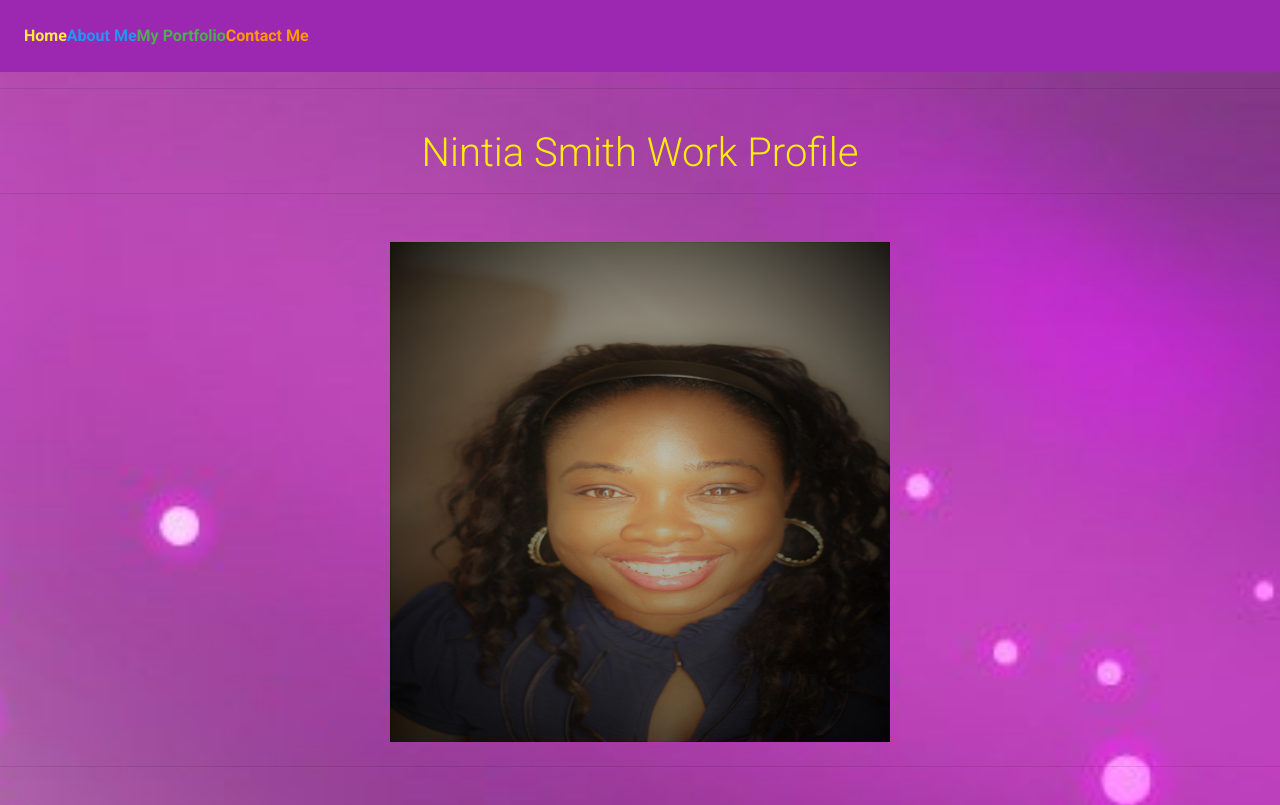
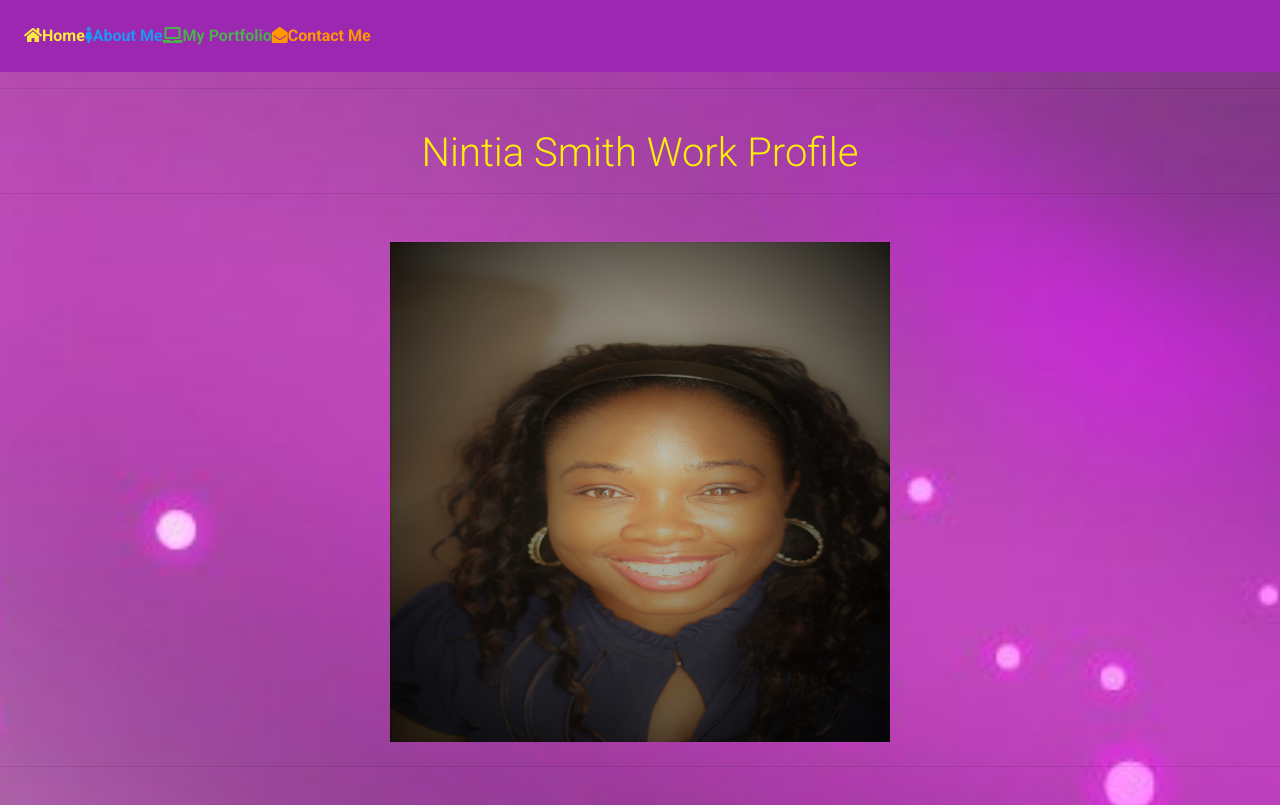
Before and after one commit to nnismithllc/NSmithWorkProfile, a React (Create React App) app: page / in a window 1280 px wide. Shown: the top 805 px of the page. Built offline with nearby package versions, Linux system fonts and the light colour scheme.

Commit message:
updated button- working file

```diff
--- a/package.json
+++ b/package.json
@@ -13,7 +13,7 @@
     "gh-pages": "^3.1.0",
     "mdbreact": "^4.27.0",
     "react": "^16.14.0",
-    "react-dom": "^17.0.1",
+    "react-dom": "^16.14.0",
     "react-router-dom": "^5.2.0",
     "react-router-hash-link": "^2.2.2",
     "react-scripts": "4.0.0",
--- a/src/App.css
+++ b/src/App.css
@@ -1,6 +1,6 @@
 body {
-  height: 100%;
-  width: 100%;
+height: 100%;
+width: 100%;
 background-image: url('../src/Component/public/images/purple.jpg');
 background-position: center;
 background-repeat: no-repeat;
--- a/src/Component/Contact.js
+++ b/src/Component/Contact.js
@@ -1,6 +1,7 @@
 // Imports from App.js Page to Run Contact Function
 import React from "react";
 import emailjs from "emailjs-com";
+import{ init } from 'emailjs-com';
 import "./Contact.js";
 import {
   MDBRow,
@@ -16,6 +17,7 @@ import {
 export default function Contact() {
   // Send Function
   function sendEmail(e) {
+    console.log ('Im an Email')
     e.preventDefault();
 
     emailjs
@@ -24,6 +26,7 @@ export default function Contact() {
         "template_8xf3fh5",
         e.target,
         "user_C7KCkTN3yY1VzbTJMeAJg"
+
       )
       .then(
         (result) => {
@@ -39,7 +42,7 @@ export default function Contact() {
   return (
     <div>
       <div className="container">
-        <form onClick={sendEmail} id="form">
+        <form onSubmit={sendEmail} id="form">
           <section className="contact-section my-5">
             <MDBCard>
               <MDBRow>
@@ -97,15 +100,15 @@ export default function Contact() {
                             id="form-contact-message"
                             label="Your message"
                           />
-                          <button
-                            onClick={sendEmail}
+                          <MDBBtn
+                           type='submit'
                             rounded
-                            color="blue"
-                            id="form"
-                          >
+                            color="blue">
                             <MDBIcon icon="paper-plane" />
-                          </button>
+                          </MDBBtn>
+
                         </div>
+
                       </MDBCol>
                     </MDBRow>
                   </MDBCardBody>
@@ -155,3 +158,5 @@ export default function Contact() {
     </div>
   );
 }
+
+init("user_C7KCkTN3yY1VzbTJMeAJg")
--- a/src/Component/Navbar.js
+++ b/src/Component/Navbar.js
@@ -1,8 +1,9 @@
 // Imports for Navbar
 import React from "react";
 import { BrowserRouter } from "react-router-dom";
-import { MDBNav } from "mdbreact";
+import { MDBNav, MDBIcon} from "mdbreact";
 import { NavHashLink } from "react-router-hash-link";
+
 
 // Navbar Function Call
 function Navbar() {
@@ -11,32 +12,36 @@ function Navbar() {
       <MDBNav color="purple" className="font-weight-bold py-4 px-4 mb-6">
         <NavHashLink
           className="yellow-text"
-          MDBIcon
-          icon="home"
-          active
+
           to="#home">
+          <MDBIcon
+          icon="home"></MDBIcon>
           Home
         </NavHashLink>
 
         <NavHashLink
         className="blue-text"
-        MDBIcon icon="female"
         to="#About">
+          <MDBIcon
+          icon="female"></MDBIcon>
           About Me
         </NavHashLink>
 
         <NavHashLink
           className="green-text"
-          MDBIcon
-          icon="laptop"
+
           to="#Portfolio">
+          <MDBIcon
+          icon="laptop"></MDBIcon>
           My Portfolio
         </NavHashLink>
 
         <NavHashLink
           className="orange-text"
-          MDBIcon icon="envelope-open"
+
           to="#Contact">
+             <MDBIcon
+          icon="envelope-open"></MDBIcon>
           Contact Me
         </NavHashLink>
 
--- a/src/Component/css/App.css
+++ /dev/null
@@ -1,89 +0,0 @@
-body {
-  height: 100%;
-  width: 100%;
-background-image: url('../src/Component/public/images/purple.jpg');
-background-position: center;
-background-repeat: no-repeat;
-background-size: cover;
-
-}
-
-.App {
-  text-align: center;
-  justify-content: center;
-}
-
-.App-logo {
-  height: 40vmin;
-  pointer-events: none;
-}
-
-@media (prefers-reduced-motion: no-preference) {
-  .App-logo {
-    animation: App-logo-spin infinite 20s linear;
-  }
-}
-
-.App-header {
-  background-color: #282c34;
-  min-height: 100%;
-  display: flex;
-  flex-direction: column;
-  align-items: center;
-  justify-content: center;
-  font-size: calc(10px + 2vmin);
-  color: rgb(231, 80, 80);
-}
-
-.App-link {
-  color: #61dafb;
-}
-
-@keyframes App-logo-spin {
-  from {
-    transform: rotate(0deg);
-  }
-  to {
-    transform: rotate(360deg);
-  }
-}
-
-.d-block {
-
-  position:exact;
-  width: 20%;
-  height: 20%;
-}
-
-.navbar {
-  align-content: center;
-
-}
-#pr-2 {
-  align-content: center;
-  color: whitesmoke;
-}
-h1{
-  color: rgb(255, 238, 7);
-}
-
-.MDBNav {
-align-items: center;
-margin: 10px;
-}
-.MDBCarousel {
-  width: 30px;
-  height: 50px;
-}
-p {
-color: black;
-font-weight: bold;
-}
-
-h4{
-  color: rgb(237, 241, 12);
-}
-
-h2{
-  color: whitesmoke;
-}
```
Also changed, not shown: 1 other file (tests, documents, lock files or other folders).
